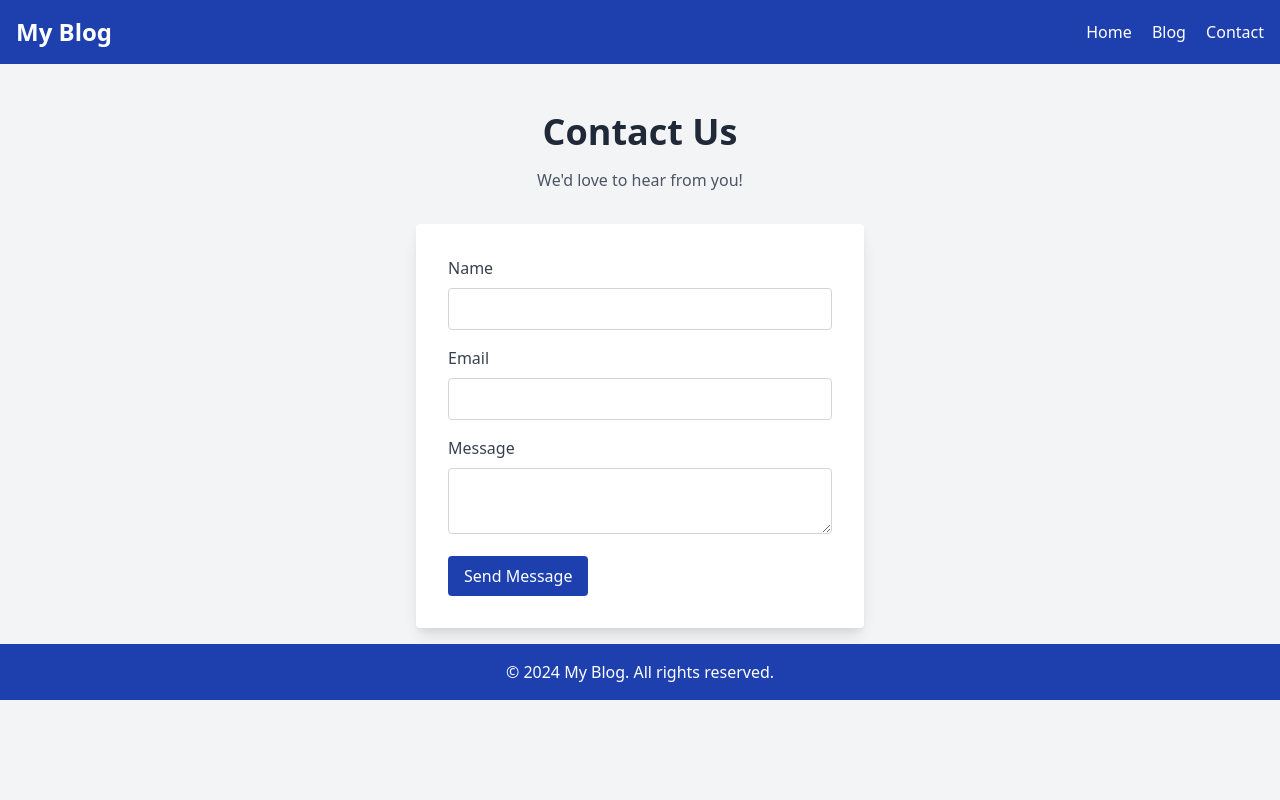
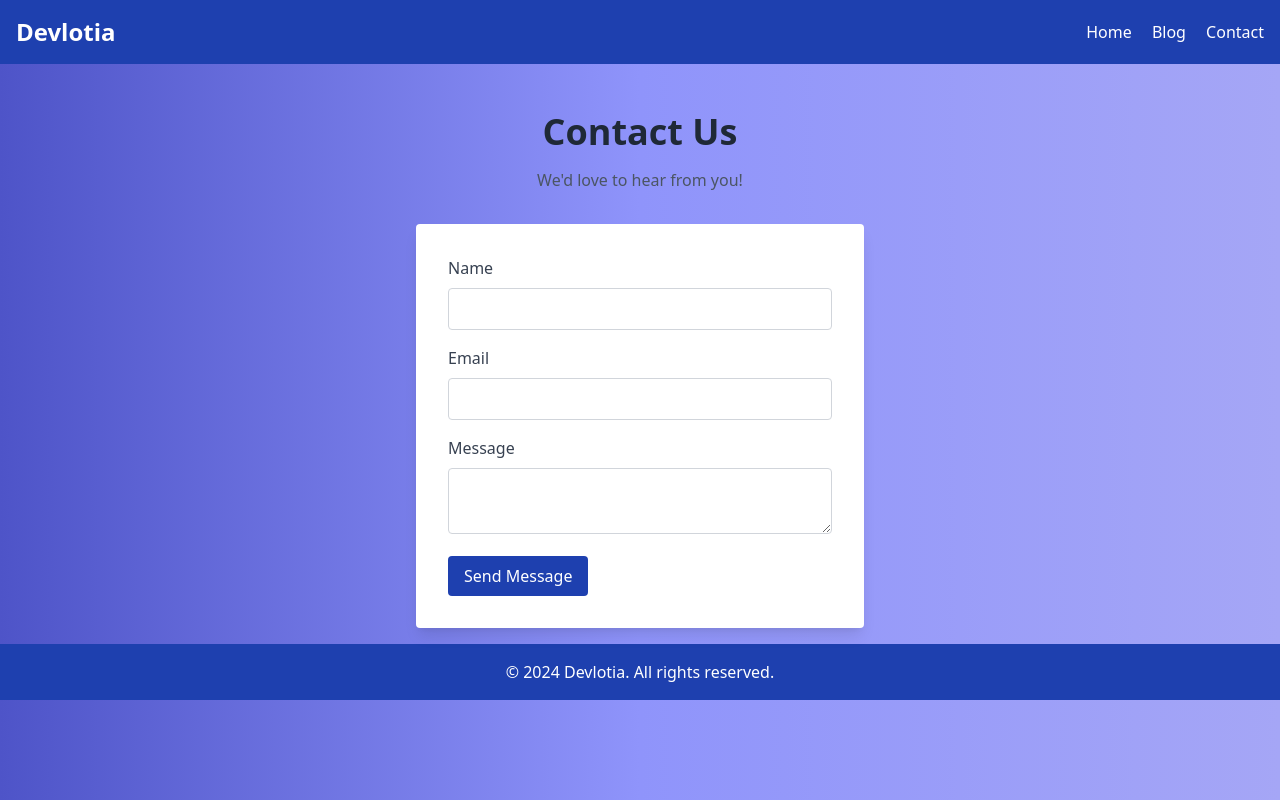
Before and after one commit to Raniapcx/Blog, a plain HTML site: page contact.html in a window 1280 px wide. Drawn offline with nearby package versions, Linux system fonts and the light colour scheme.

Commit message:
Update contact.html

```diff
--- a/contact.html
+++ b/contact.html
@@ -3,13 +3,32 @@
 <head>
     <meta charset="UTF-8">
     <meta name="viewport" content="width=device-width, initial-scale=1.0">
-    <title>My Blog - Contact</title>
+    <title>Devlotia - Contact</title>
     <link href="https://cdn.jsdelivr.net/npm/tailwindcss@2.2.19/dist/tailwind.min.css" rel="stylesheet">
+    <style>
+        body {
+            background: linear-gradient(to right, #4e54c8, #8f94fb, #a5a6f6);
+        }
+        .transition {
+            transition: all 0.3s ease-in-out;
+        }
+        .fade-in {
+            opacity: 0;
+            transform: translateY(20px);
+            animation: fadeIn 0.5s forwards;
+        }
+        @keyframes fadeIn {
+            to {
+                opacity: 1;
+                transform: translateY(0);
+            }
+        }
+    </style>
 </head>
 <body class="bg-gray-100">
     <header class="bg-blue-800 text-white p-4">
         <div class="container mx-auto flex justify-between items-center">
-            <h1 class="text-2xl font-bold">My Blog</h1>
+            <h1 class="text-2xl font-bold">Devlotia</h1>
             <nav class="space-x-4">
                 <a href="index.html" class="hover:text-gray-300 transition">Home</a>
                 <a href="blog.html" class="hover:text-gray-300 transition">Blog</a>
@@ -18,11 +37,11 @@
         </div>
     </header>
     <main class="container mx-auto p-4">
-        <section class="text-center my-8">
+        <section class="text-center my-8 fade-in">
             <h2 class="text-4xl font-bold text-gray-800">Contact Us</h2>
             <p class="text-gray-600 mt-4">We'd love to hear from you!</p>
         </section>
-        <section class="bg-white p-8 rounded shadow-lg max-w-md mx-auto">
+        <section class="bg-white p-8 rounded shadow-lg max-w-md mx-auto fade-in">
             <form>
                 <div class="mb-4">
                     <label for="name" class="block text-gray-700">Name</label>
@@ -41,7 +60,7 @@
         </section>
     </main>
     <footer class="bg-blue-800 text-white p-4 text-center">
-        <p>&copy; 2024 My Blog. All rights reserved.</p>
+        <p>&copy; 2024 Devlotia. All rights reserved.</p>
     </footer>
     <script>
         document.querySelector('form').addEventListener('submit', function(event) {
```
Lines whose indentation alone changed are shown as unchanged.
